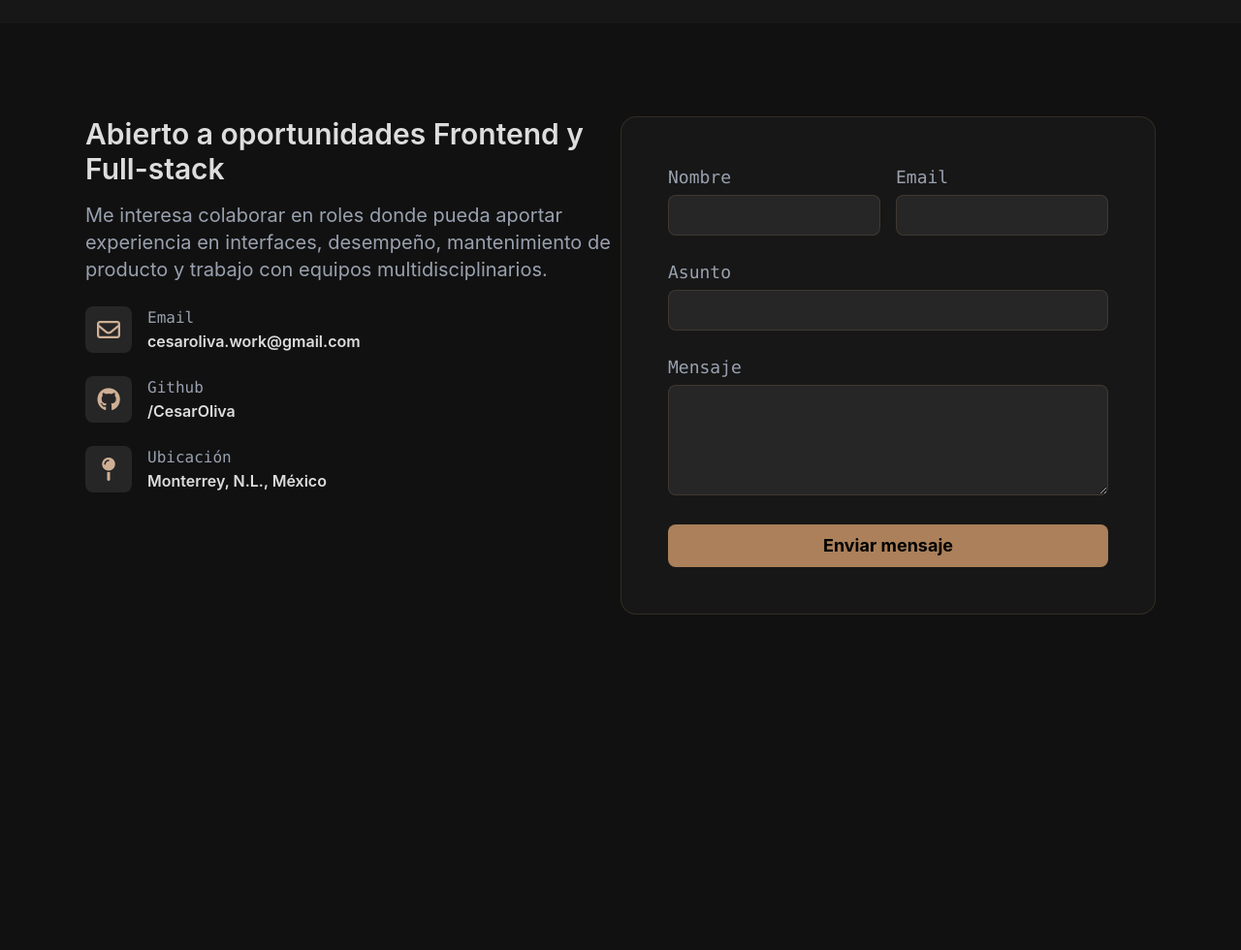
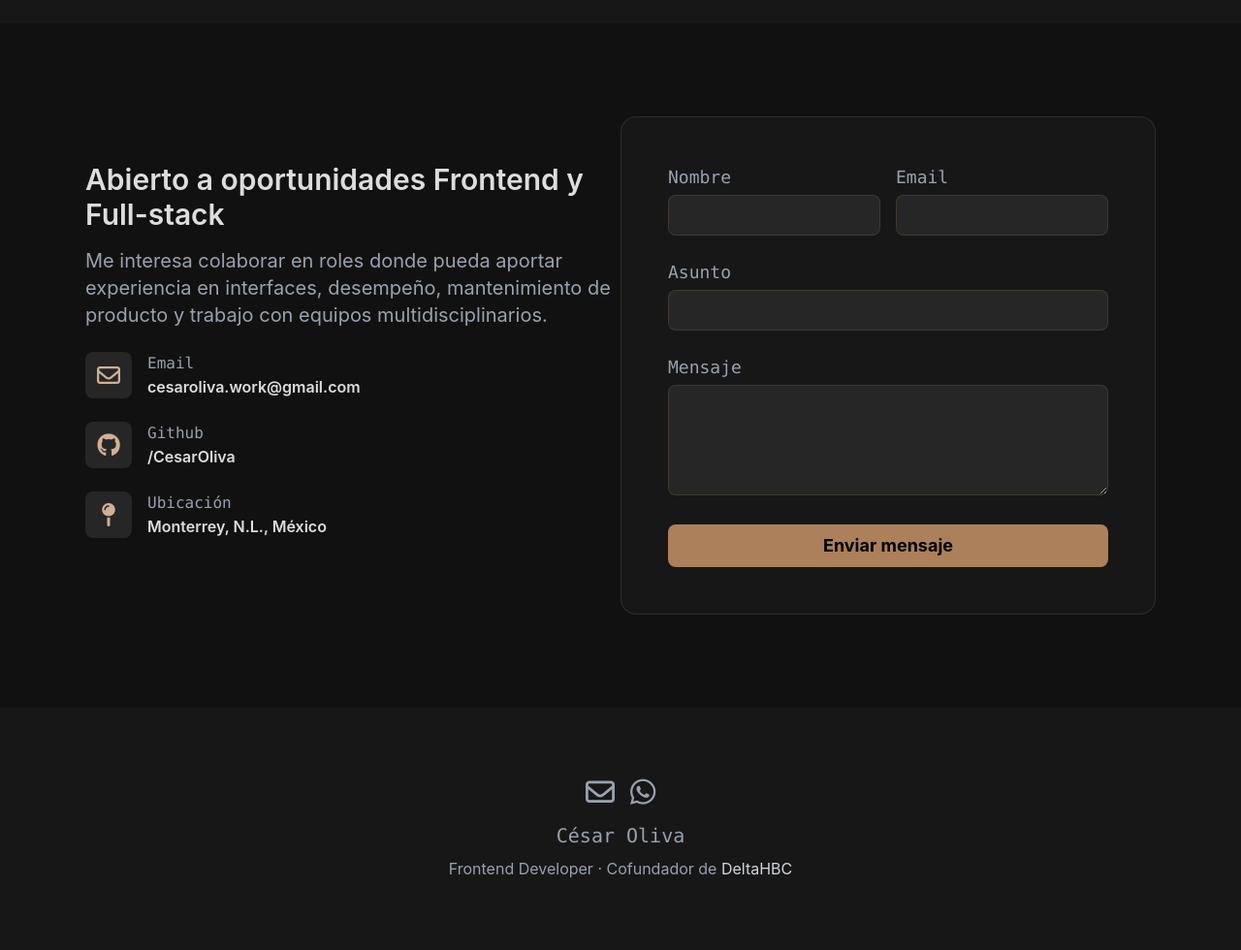
Before and after one commit to CesarOliva/portafolio, an Astro site: page / in a window 1280 px wide. Shown: the part 4180-5160 px from the top of the page at 97% size. Before the commit the page ends 4910 px from the top, so only its background shows below. Built offline with nearby package versions, Linux system fonts and the light colour scheme; Astro itself is replaced by a stand-in of ours.

Commit message:
Adding footer

```diff
--- a/src/components/Contact.astro
+++ b/src/components/Contact.astro
@@ -1,7 +1,7 @@
 <section id="projects" class="py-24 px-6">
     <div class="max-w-300 mx-auto px-2 md:px-12">
         <div class="grid grid-cols-1 lg:grid-cols-2 gap-2xl space-y-8">
-            <div>
+            <div class="flex flex-col justify-center">
                 <h2 class="font-semibold text-3xl mb-4">Abierto a oportunidades Frontend y Full-stack</h2>
                 <p class="text-lg md:text-xl text-gray-400 mb-6">
                     Me interesa colaborar en roles donde pueda aportar
--- /dev/null
+++ b/src/components/Footer.astro
@@ -0,0 +1,10 @@
+<section id="footer" class="py-18 px-6 bg-neutral-900">
+    <div class="max-w-300 mx-auto px-2 md:px-12 flex flex-col items-center justify-between gap-2">
+        <div class="flex items-center justify-center gap-4">
+            <a class="flex items-center justify-center" href="mailto:cesaroliva.work@gmail.com" target="_blank" rel="noopener noreferrer"><i class="fa-regular fa-envelope text-gray-400 text-3xl cursor-pointer"></i></a>
+            <a class="flex items-center justify-center" href="https://wa.me/8130416824" target="_blank" rel="noopener noreferrer"><i class="fa-brands fa-whatsapp text-gray-400 text-3xl cursor-pointer"></i></a>
+        </div>
+        <p class="text-gray-400 font-mono text-xl mt-2">César Oliva</p>
+        <p class="text-gray-400 text-md">Frontend Developer · Cofundador de <a class="text-gray-300 hover:text-gray-200 transition-colors" href="https://www.deltahbc.com" target="_blank" rel="noopener noreferrer">DeltaHBC</a></p>
+    </div>
+</section>
--- a/src/pages/index.astro
+++ b/src/pages/index.astro
@@ -7,6 +7,7 @@ import Skills from '../components/Skills.astro';
 import Projects from '../components/Projects.astro';
 import Experience from '../components/Experience.astro';
 import Contact from '../components/Contact.astro';
+import Footer from '../components/Footer.astro';
 
 ---
 
@@ -20,4 +21,5 @@ import Contact from '../components/Contact.astro';
 	<Projects />
 	<Experience />
 	<Contact />
+	<Footer />
 </Layout>
```
Also changed, not shown: 1 other file.
